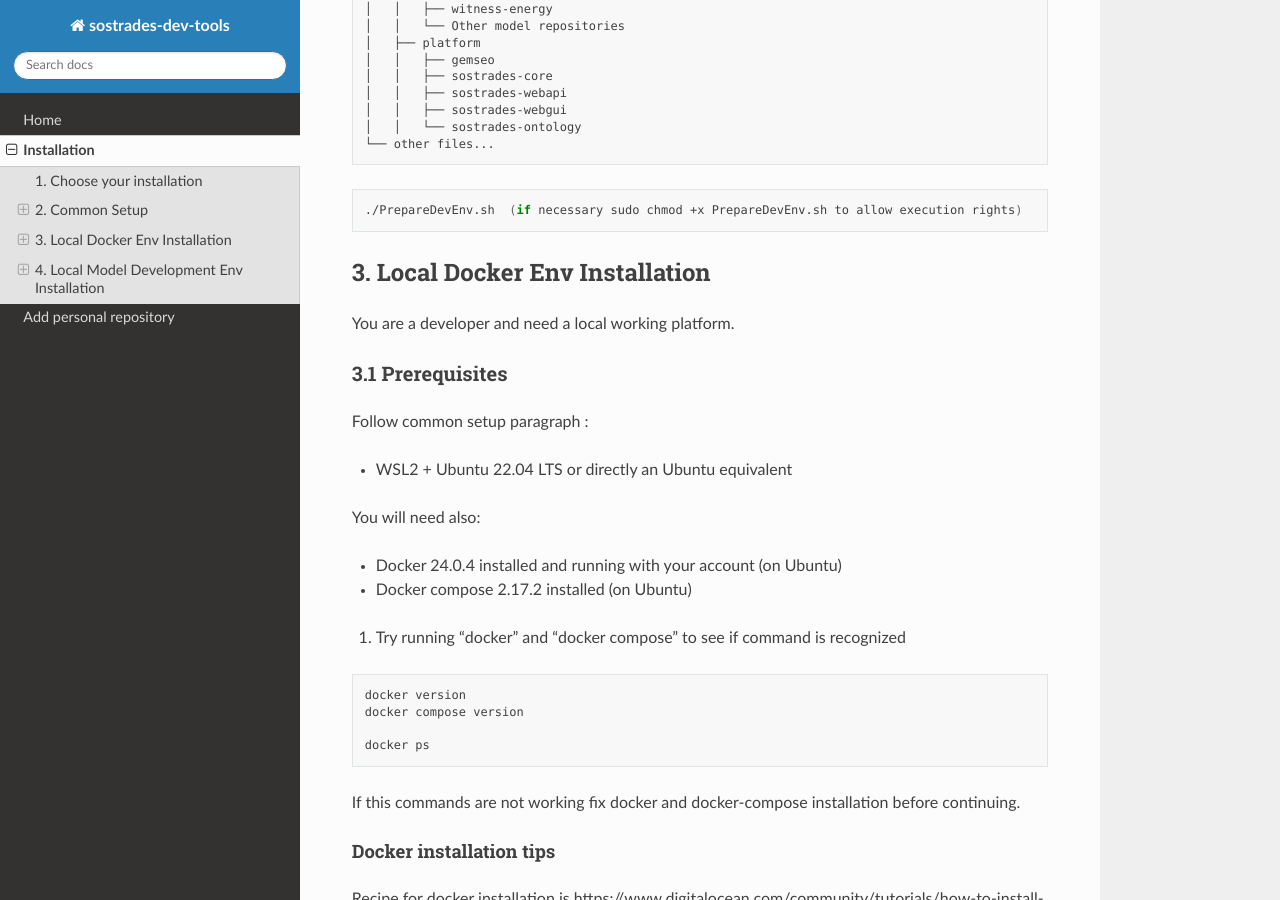
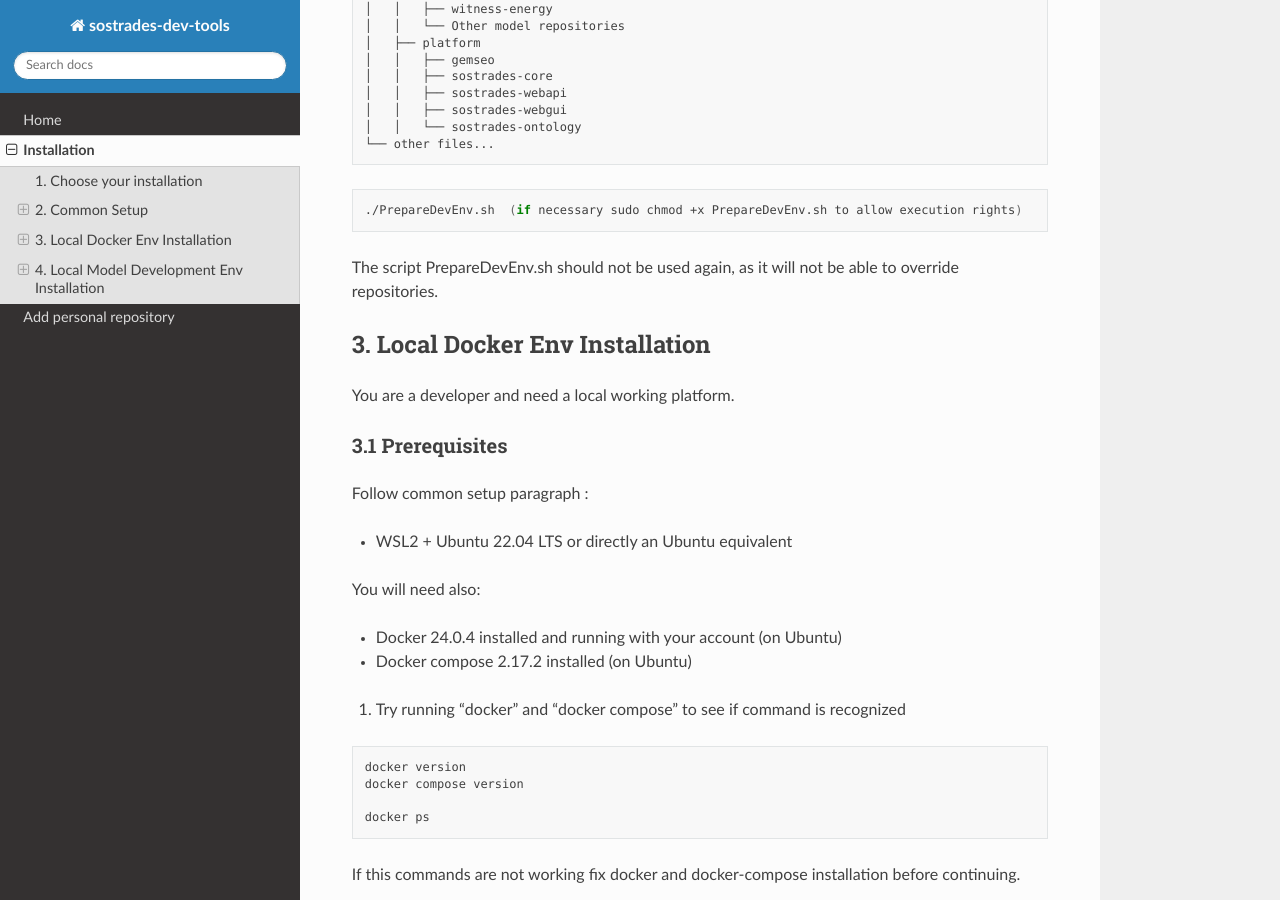
Before and after one commit to os-climate/sostrades-dev-tools, a Sphinx documentation site: the page built from docs/source/installation.md, in a window 1280 px wide and 900 px high, scrolled down 3564 px. Built offline with Sphinx 7.4.7 and the Read the Docs theme 2.0.0, drawn with Linux system fonts in a browser that asks for light colours.

Commit message:
Indicated that preparedevenv should not be run twice

````diff
--- a/docs/source/installation.md
+++ b/docs/source/installation.md
@@ -117,8 +117,9 @@ This script will prepare the local working directory as follow :
 
 ```bash
 ./PrepareDevEnv.sh  (if necessary sudo chmod +x PrepareDevEnv.sh to allow execution rights)
+```
 
-```
+The script PrepareDevEnv.sh should not be used again, as it will not be able to override repositories.
 
 ## 3. Local Docker Env Installation
 
````
